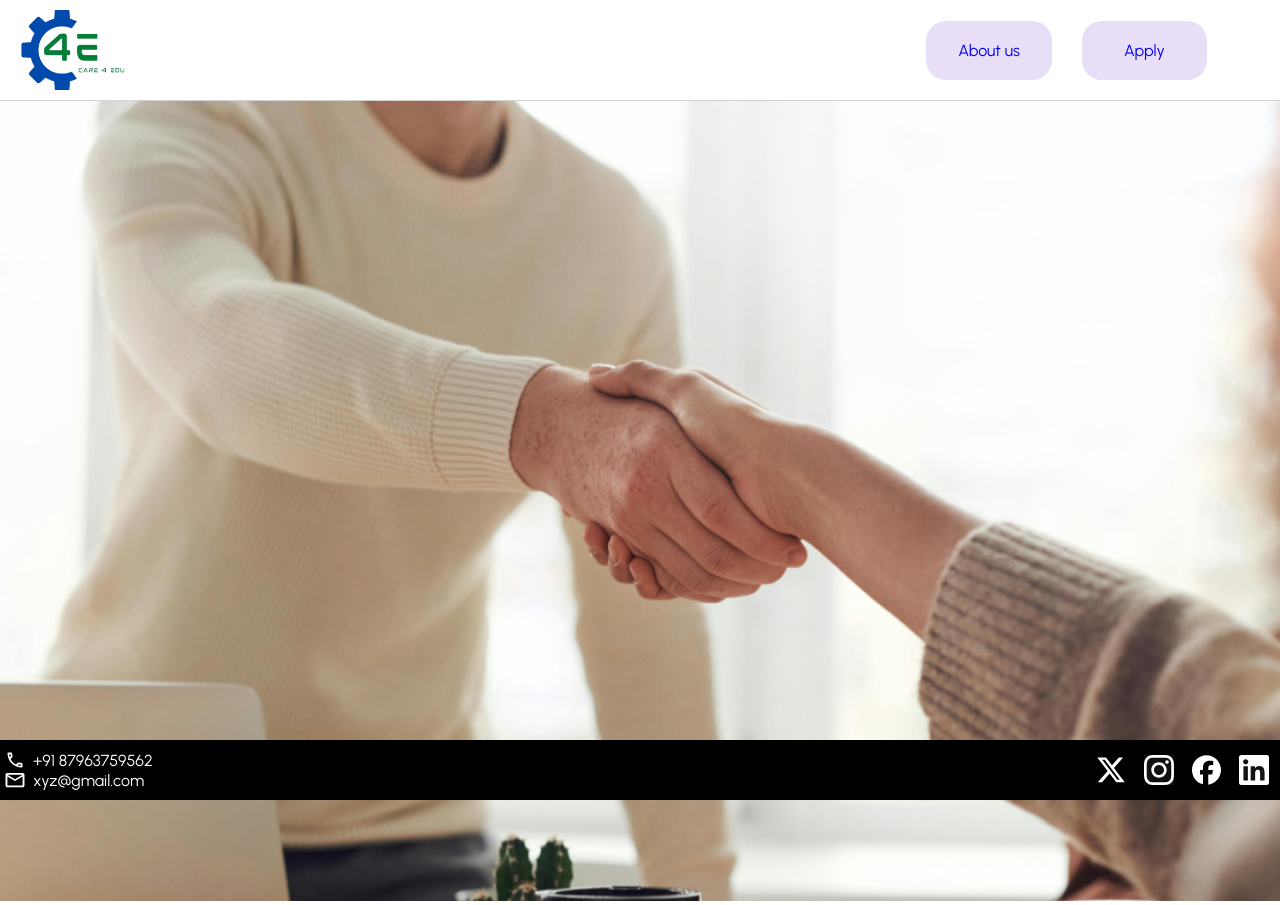
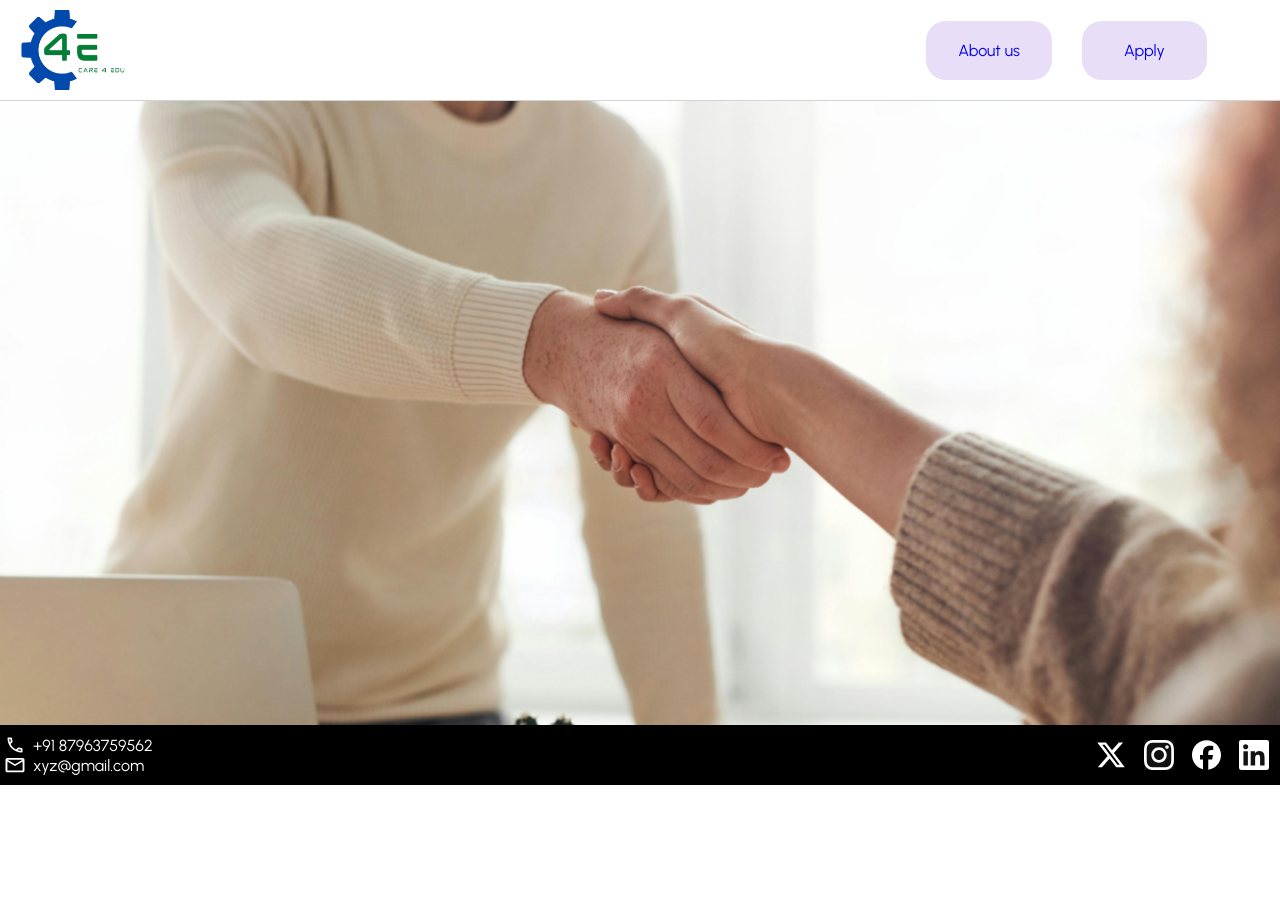
Before and after one commit to Chandan-CV/job-application, a React (Vite) app: page / in a window 1280 px wide. After the commit the page ends 800 px from the top, so only its background shows below. Built offline with nearby package versions, Linux system fonts and the light colour scheme.

Commit message:
fixed cover image

```diff
--- a/src/assets/components/footer/footer.module.css
+++ b/src/assets/components/footer/footer.module.css
@@ -2,7 +2,7 @@
     background-color: black;
     height:60px;
     display: flex;
-    position: fixed;
+    /* position: fixed; */
     width: 100%;
     bottom: 0;
 }
--- a/src/assets/pages/home/home.module.css
+++ b/src/assets/pages/home/home.module.css
@@ -1,10 +1,8 @@
-body {
-    overflow: hidden;
-}
 
 .background{
     width: 100vw;
-    height: 100vh;
+    height: 78vh;
+    overflow: hidden;
 }
 
 .cover {
```
